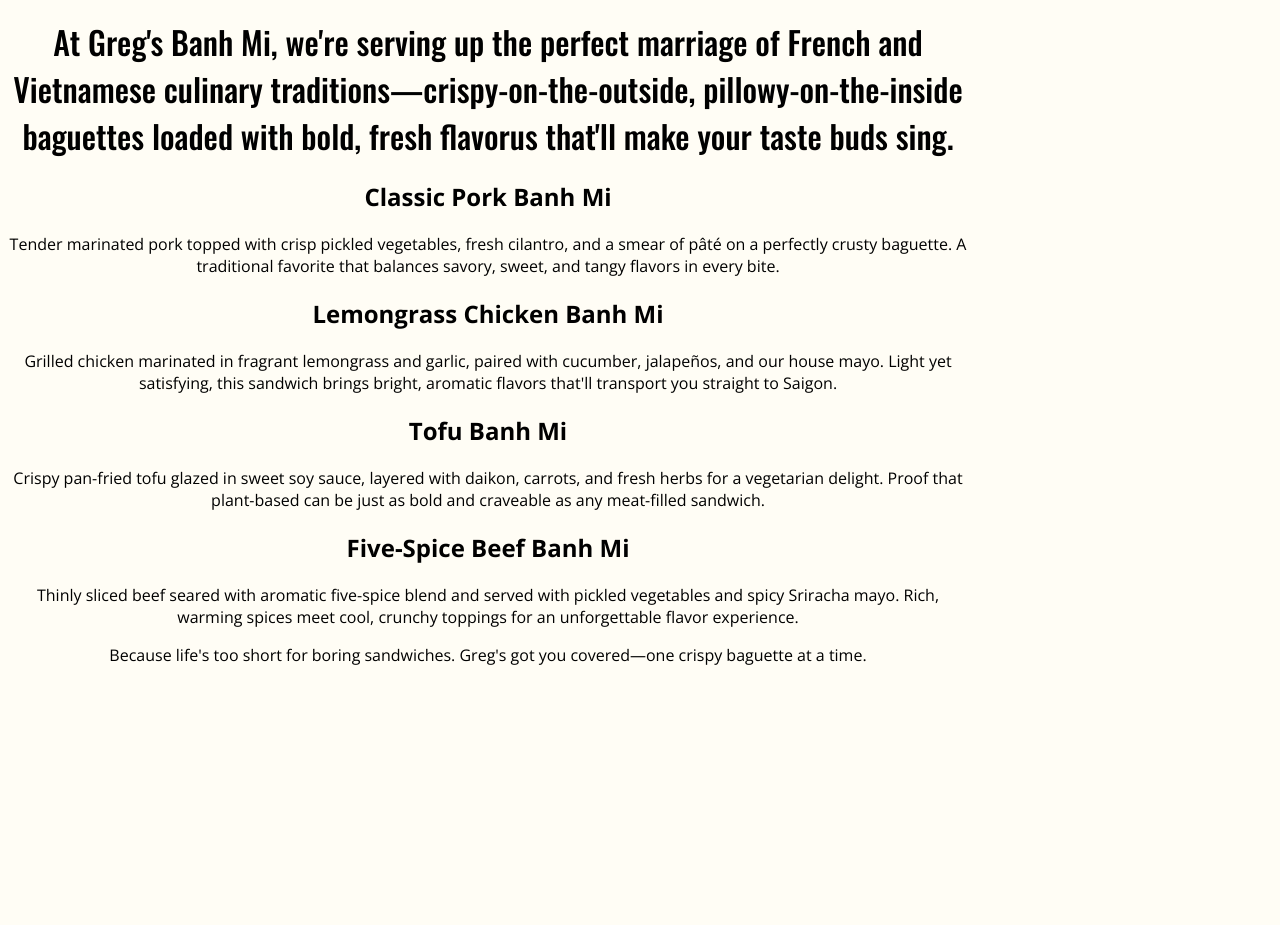
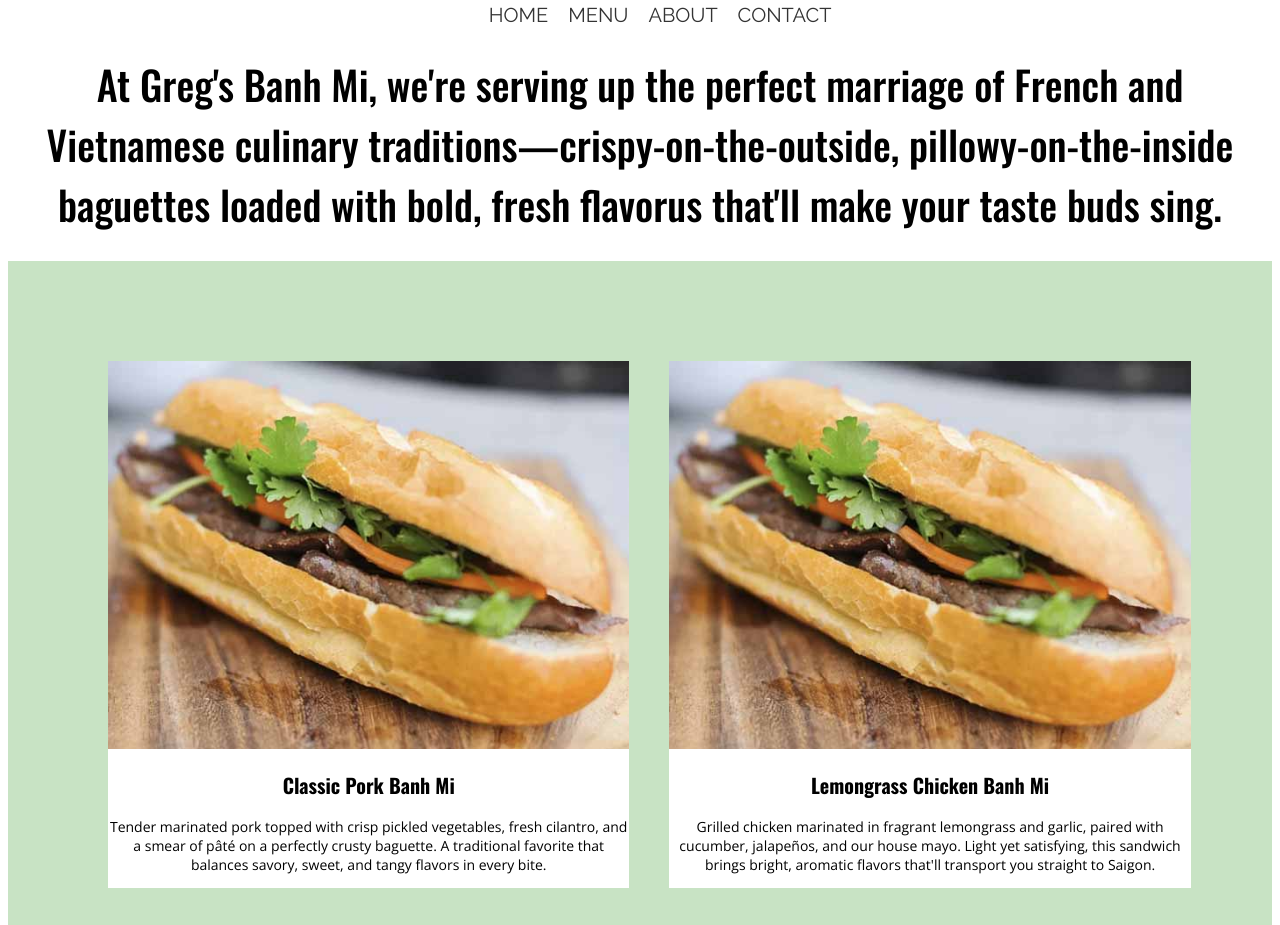
Before and after one commit to kendylg/exercise-7, a plain HTML site: page index.html in a window 1280 px wide. Shown: the part 138-1063 px from the top of the page. Before the commit the page ends 812 px from the top, so only its background shows below. Drawn offline with nearby package versions, Linux system fonts and the light colour scheme.

Commit message:
exercise 7.

```diff
--- a/index.html
+++ b/index.html
@@ -1,4 +1,4 @@
-<html>
+
 <!DOCTYPE html>
 <html lang="EN-CA">
 <head>
@@ -12,15 +12,8 @@
 
   body {
   font-family: "Open Sans", sans-serif;
-  font-optical-sizing: auto;
-  font-weight: 400;
-  font-style: normal;
-  font-variation-settings: "width" 100;
   font-size: 16px;
-  width: 960px;
-  background-color: #fffdf5;
-  Width: 960px;
-  margin; auto;
+  background-color: white;
   text-align: center;
 }
 
@@ -28,7 +21,6 @@
   font-family: "Oswald", sans-serif;
   font-optical-sizing: auto;
   font-weight: 500;
-  font-style: normal;
   text-align: center;
 
   }
@@ -42,36 +34,76 @@
   font-family: "Raleway", sans-serif;
   font-optical-sizing: auto;
   font-weight: 400;
-  font-style: normal;
   }
 
-  nav ul{
+  nav ul {
     list-style: none;
     display: flex;
     justify-content: center;
-    gap: 14px;
-    text-align: center;
-    background-color: #f5f5f5;
+    gap: 20px;
+    margin: 0;
+
      }
 
     nav a {
       text-decoration: none;
-      text- transform: uppercase;
-      font-size: 20px
-      color: #D3D3D3;
+      text-transform: uppercase;
+      font-size: 20px;
+      color: #333;
 
-
+  }
+      nav a:hover {
+        background-color: lightgreen;
+        color: white;
 
               }
 
+  .intro {
+      font-family: "Oswald", sans-serif;
+      font-weight: 500;
+      font-size: 20px;
+  }
+   .sandwich-grid {
+      display: grid;
+      grid-template-columns: 49% 49%;
+      gap: 40px;
+      padding: 100px;
+      background-color: #c8e3c4;
+
+    }
+
+    .sandwich {
+      background-color: white;
+      text-align: center;
+    }
+    .sandwich img {
+      width: 100%;
+    }
+
+    .sandwich h2 {
+      font-family: "Oswald", sans-serif;
+      font-size: 20px;
+
+    }
+   .sandwich p {
+      font-family: "Open Sans", sans-serif;
+      font-size: 14px;
     }
 
   footer {
+    text-align: center;
+    padding: 10px;
+    margin-top: 50px;
+    font-family: "Raleway", sans-serif;
+    font-size: 14px;
   }
+
 
 </style>
 </head>
-<body><h1 id="site-title">Greg’s Banh Mi</h1>
+<body>
+  <div class="container">
+     <h1 id="site-title">Greg’s Banh Mi</h1>
     <nav>
  <ul>
 <li><a href="/">Home</a></li>
@@ -80,15 +112,41 @@
 <li><a href="/">Contact</a></li>
 </ul>
 </nav>
+    <div class="intro">
+
 <h1>At Greg's Banh Mi, we're serving up the perfect marriage of French and Vietnamese culinary traditions—crispy-on-the-outside, pillowy-on-the-inside baguettes loaded with bold, fresh flavorus that'll make your taste buds sing.</h1>
+
+    </div>
+     <div class="sandwich-grid">
+      <div class="sandwich">
+        <img src="banh-mi.jpg" alt="Banh-Mi">
         <h2>Classic Pork Banh Mi</h2>
         <p>Tender marinated pork topped with crisp pickled vegetables, fresh cilantro, and a smear of pâté on a perfectly crusty baguette. A traditional favorite that balances savory, sweet, and tangy flavors in every bite.</p>
+
+  </div>
+
+ <div class="sandwich">
+ <img src="banh-mi.jpg" alt="Banh-Mi">
 <h2>Lemongrass Chicken Banh Mi</h2>
 <p>Grilled chicken marinated in fragrant lemongrass and garlic, paired with cucumber, jalapeños, and our house mayo. Light yet satisfying, this sandwich brings bright, aromatic flavors that'll transport you straight to Saigon.</p>
+
+       </div>
+
+       <div class="sandwich">
+         <img src="banh-mi.jpg" alt="Banh-Mi">
          <h2>Tofu Banh Mi</h2>
          <p>Crispy pan-fried tofu glazed in sweet soy sauce, layered with daikon, carrots, and fresh herbs for a vegetarian delight. Proof that plant-based can be just as bold and craveable as any meat-filled sandwich.</p>
+       </div>
+
+       <div class="sandwich">
+        <img src="banh-mi.jpg" alt="Banh-Mi">
 <h2>Five-Spice Beef Banh Mi</h2>
 <p>Thinly sliced beef seared with aromatic five-spice blend and served with pickled vegetables and spicy Sriracha mayo. Rich, warming spices meet cool, crunchy toppings for an unforgettable flavor experience.</p>
+
+       </div>
+    </div>
+
 <footer>Because life's too short for boring sandwiches. Greg's got you covered—one crispy baguette at a time.</footer>
+  </div>
 </body>
 </html>
```
Lines whose indentation alone changed are shown as unchanged.
